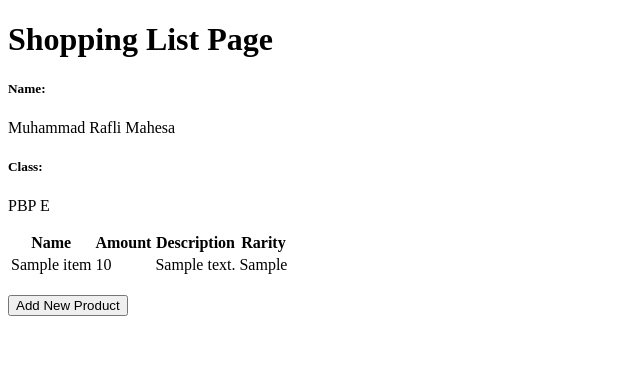
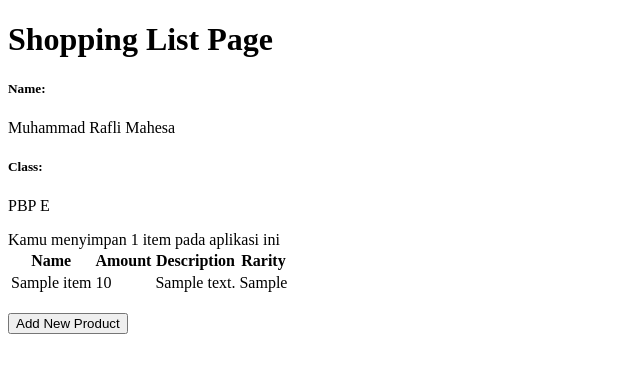
Before and after one commit to RafliMahesa/minechesty, a Django app: page / in a window 1280 px wide. Shown: the top 373 px of the page, without its empty margins (0-640 px from the left). Run offline with Django 4.2, Linux system fonts and the light colour scheme; tables that the repository leaves empty hold one stand-in row (values such as "Sample post").

Commit message:
Revisi 1

```diff
--- a/main/templates/main.html
+++ b/main/templates/main.html
@@ -9,6 +9,8 @@
     <h5>Class:</h5>
     <p>{{class}}</p>
 
+    <td>Kamu menyimpan {{total}} item pada aplikasi ini</td>
+
 <table>
     <tr>
         <th>Name</th>
@@ -18,7 +20,6 @@
     </tr>
 
     {% comment %} Berikut cara memperlihatkan data produk di bawah baris ini {% endcomment %}
-
     {% for barang in item %}
         <tr>
             <td>{{barang.name}}</td>
--- a/main/views.py
+++ b/main/views.py
@@ -9,12 +9,16 @@ from django.core import serializers
 # Create your views here.
 def show_main(request):
     item = Item.objects.all()
+    total_item = 0
+    for i in item:
+        total_item += 1
 
     context = {
         'app_name' : 'MineChesty',
         'name' : 'Muhammad Rafli Mahesa',
         'class': 'PBP E',
-        'item' : item
+        'item' : item,
+        'total' : total_item
     }
 
     return render(request, "main.html", context)
```
Also changed, not shown: README.md.
